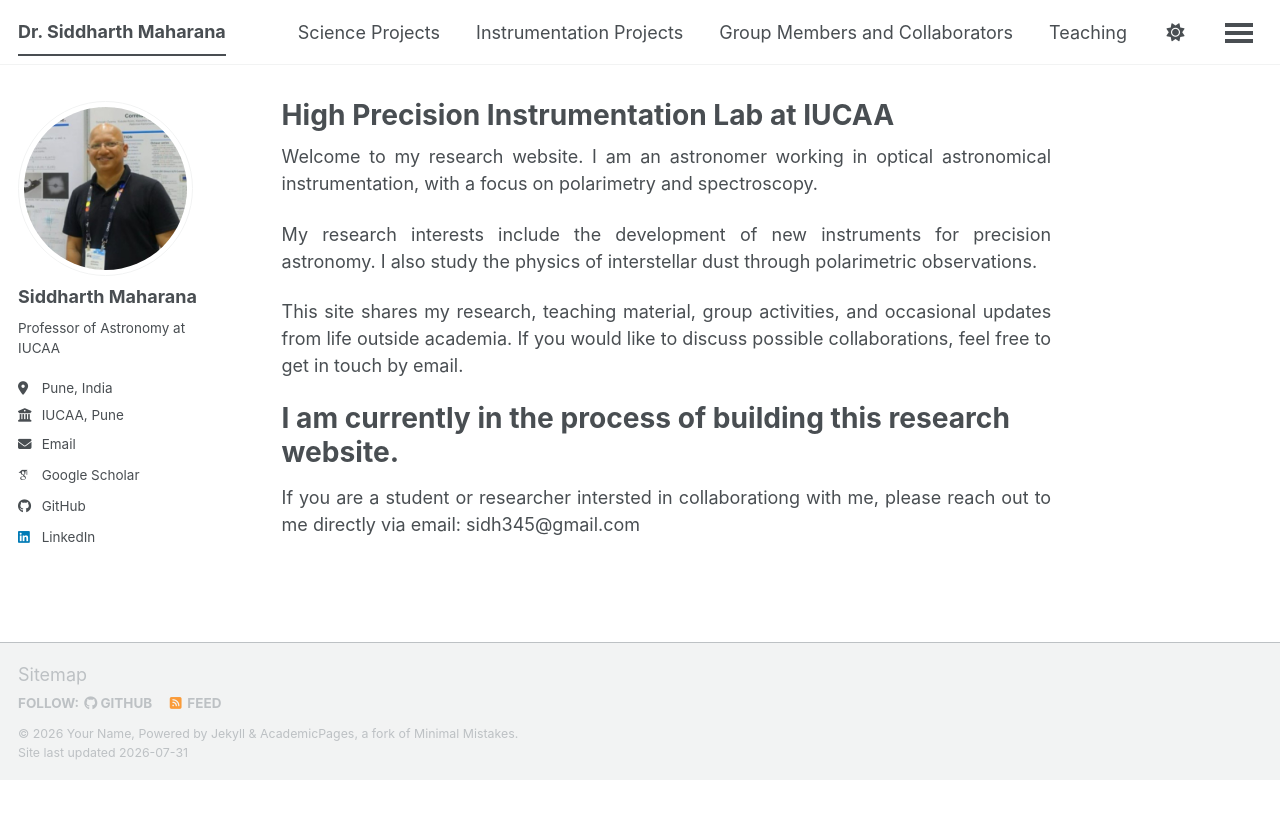
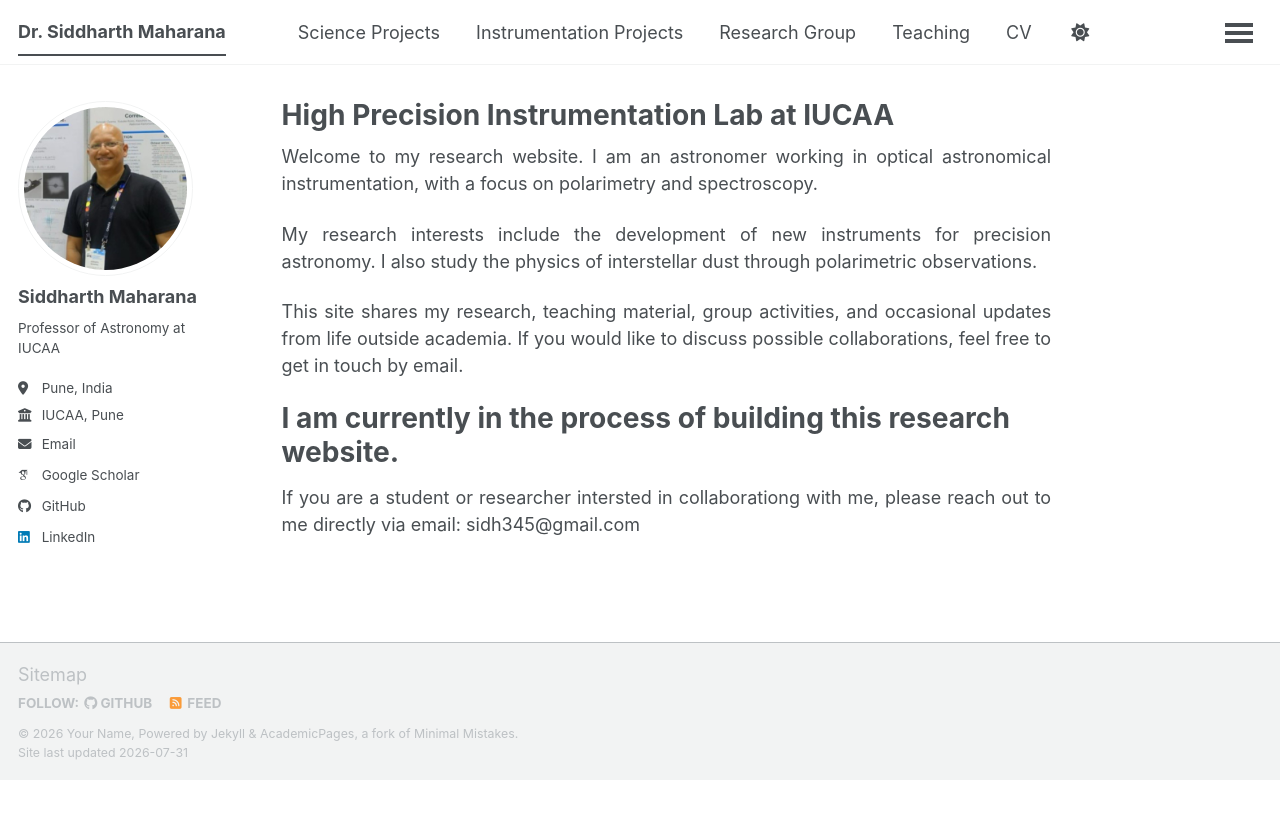
Before and after one commit to siddharth-maharana/siddharth-maharana.github.io, a Jekyll site: the page built from _pages/about.md, in a window 1280 px wide. Shown: the top 819 px of the page. Built offline with Jekyll 4.4.1, drawn with Linux system fonts in a browser that asks for light colours; some web fonts are replaced; a script bundle is joined from its source files by our own code; library files that are not in the unit come from our copies.

Commit message:
Update navigation.yml

```diff
--- a/_data/navigation.yml
+++ b/_data/navigation.yml
@@ -15,7 +15,7 @@ main:
   - title: "Instrumentation Projects"
     url: /instruments/
 
-  - title: "Group Members and Collaborators"
+  - title: " Research Group"
     url: /group/
 
   - title: "Teaching"
```
